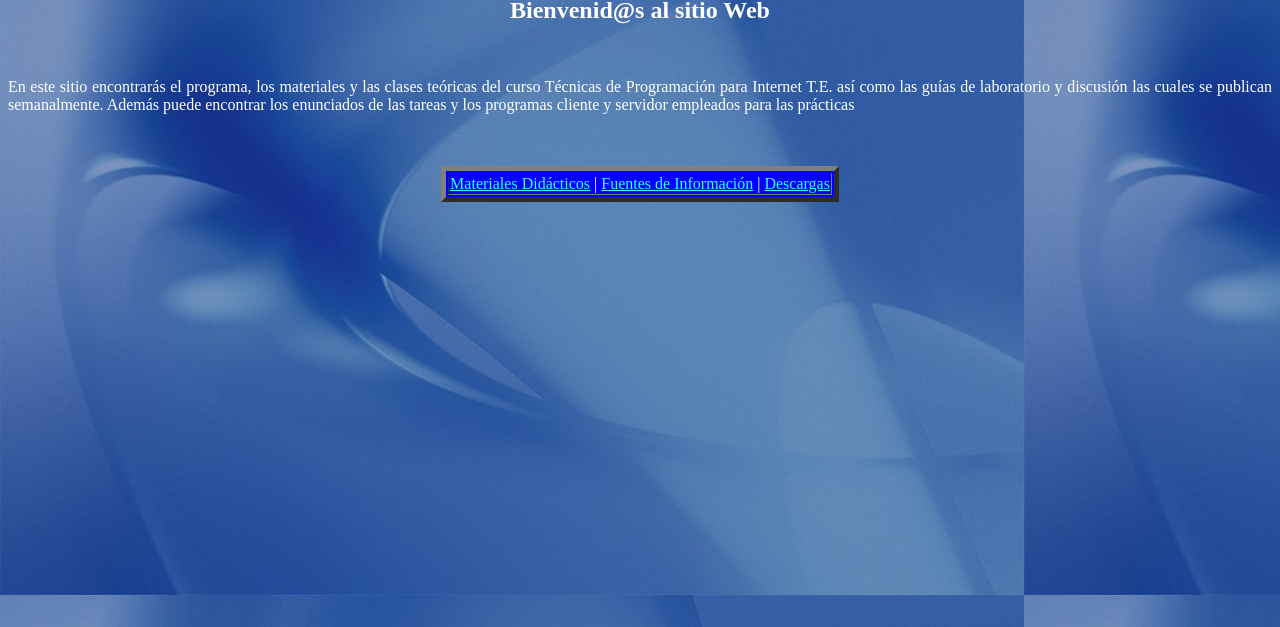
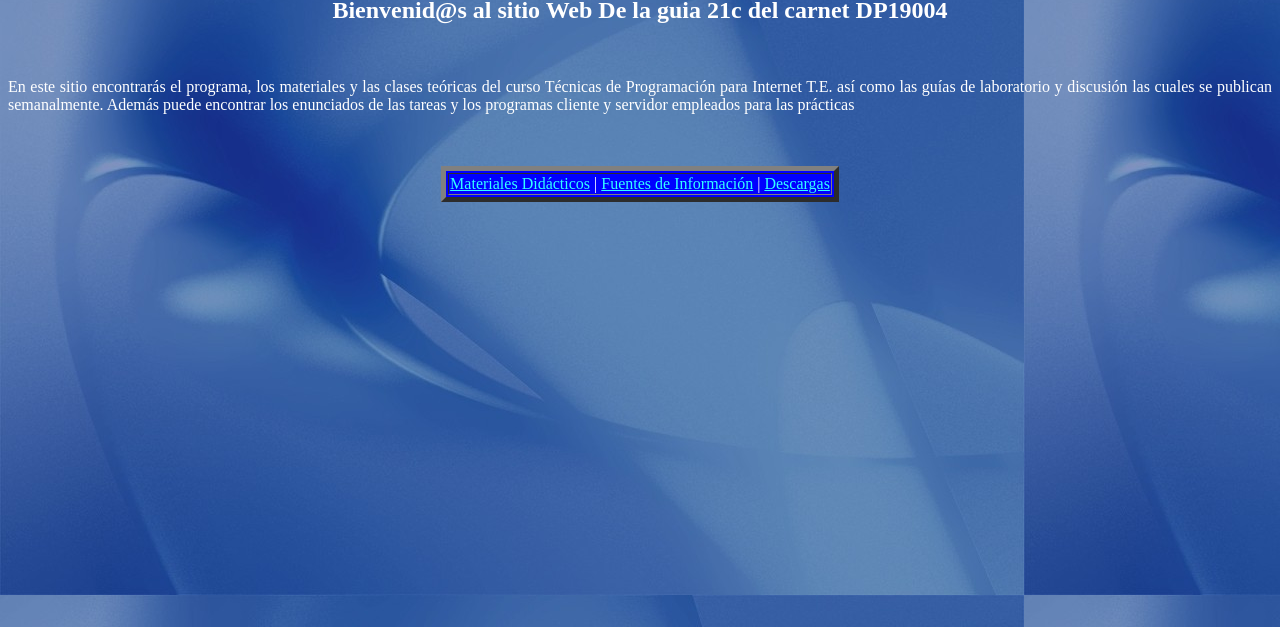
Before and after one commit to DP19004/guida21c, a plain HTML site: page index.html in a window 1280 px wide. Shown: the part 173-800 px from the top of the page. Drawn offline with Linux system fonts and the light colour scheme.

Commit message:
cambios con mis datos

```diff
--- a/index.html
+++ b/index.html
@@ -29,7 +29,7 @@
  </P>
 <BR>
 <H2 align="CENTER">
-   Bienvenid@s al sitio Web
+   Bienvenid@s al sitio Web  De la guia 21c del carnet DP19004
 </H2>
 <BR>
 <P ALIGN="JUSTIFY">
```
Also changed, not shown: bienvenida.html (+1 -1 lines).
